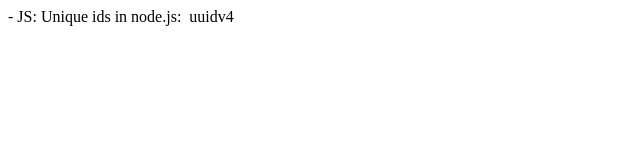
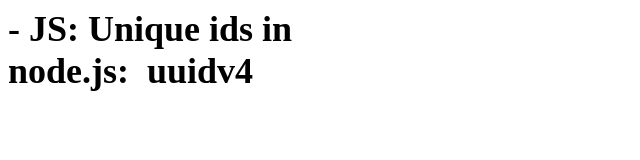
Before and after one commit to lawrluor/noteDisplayer, a plain HTML site: page index.html in a window 1280 px wide. Shown: the whole page, without its empty margins (0-640 px from the left). Drawn offline with Linux system fonts and the light colour scheme.

Commit message:
basic styling added

```diff
--- a/index.html
+++ b/index.html
@@ -5,6 +5,7 @@
     <!-- https://developers.google.com/web/fundamentals/native-hardware/fullscreen#ios -->
     <meta name="mobile-web-app-capable" content="yes">
     <meta name="apple-mobile-web-app-capable" content="yes">
+    <link rel="stylesheet" href="./main.css"/>
 
     <!-- Using manifest option with display and orientation set automatically -->
     <link rel="manifest" href="/manifest.json">
--- /dev/null
+++ b/main.css
@@ -0,0 +1,5 @@
+body {
+  width: 300px;
+  font-size: 36px;
+  font-weight: bold;
+}
```
